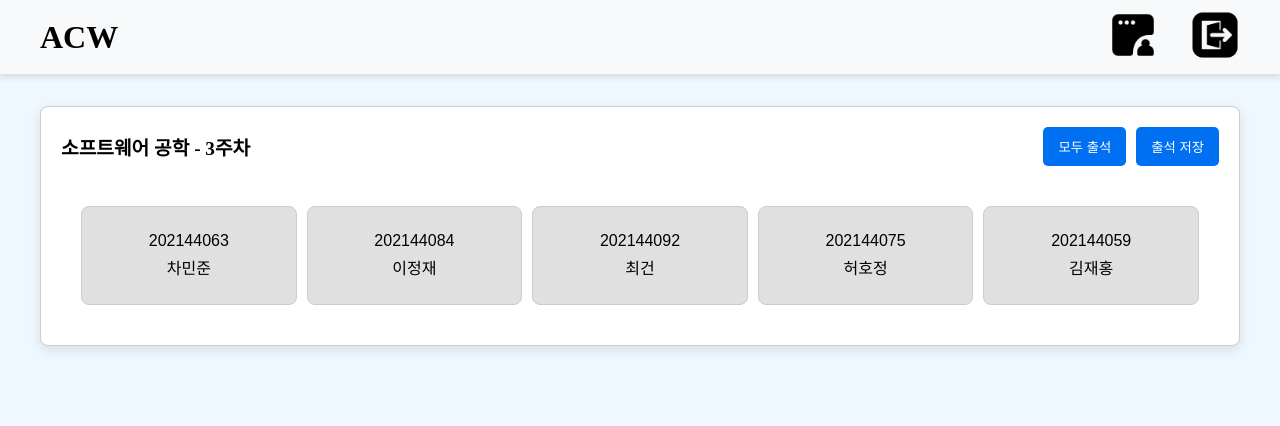
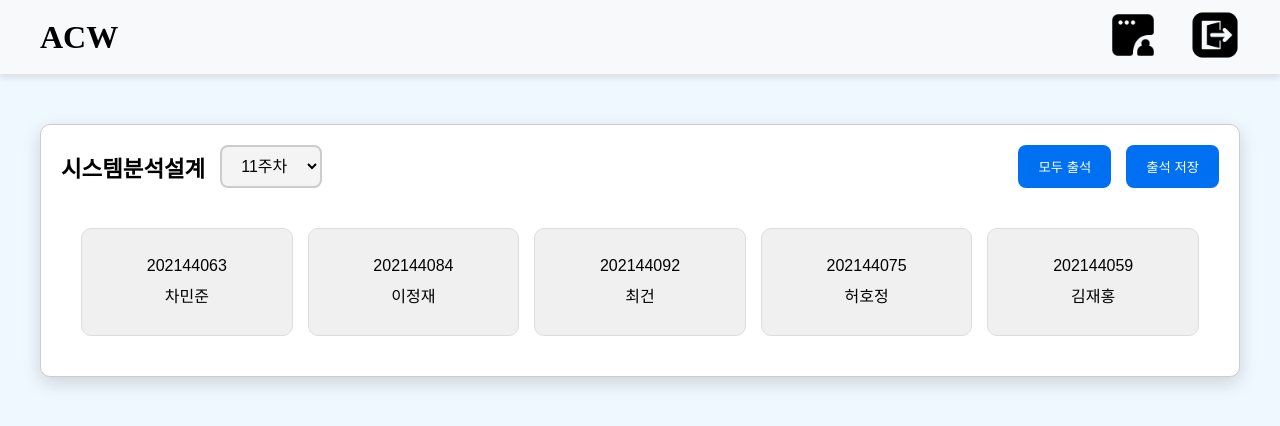
Before and after one commit to LEE5665/System-Assignment, a Next.js app in the folder Project/: page /Professor/Detail/1 in a window 1280 px wide. Shown: the top 426 px of the page. Built offline with nearby package versions, Linux system fonts and the light colour scheme.

Commit message:
그냥 상대경로 쓰자 에휴

```diff
--- a/Project/next.config.mjs
+++ /dev/null
@@ -1,11 +0,0 @@
-import path from 'path';
-
-/** @type {import('next').NextConfig} */
-const nextConfig = {
-  webpack: (config) => {
-    config.resolve.alias['@'] = path.resolve('./');
-    return config;
-  },
-};
-
-export default nextConfig;
--- a/Project/src/Component/교수/내비게이션/NavBar.jsx
+++ b/Project/src/Component/교수/내비게이션/NavBar.jsx
@@ -1,7 +1,7 @@
-import logoutImage from '@/public/logout.png';
-import myPageImage from '@/public/mypage.png';
 import Image from 'next/image';
 import Link from 'next/link';
+import logoutImage from '../../../../public/logout.png';
+import myPageImage from '../../../../public/mypage.png';
 import styles from './NavBar.module.css';
 export default function ProfessorNavBar() {
   return (
--- a/Project/src/Component/교수/대시보드/디테일/AttendanceTable.jsx
+++ b/Project/src/Component/교수/대시보드/디테일/AttendanceTable.jsx
@@ -9,8 +9,9 @@ const STATUS = {
   3: { label: '결석', color: 'red' },
 };
 
-export default function AttendanceTable({ data, subjectName, weekNumber }) {
+export default function AttendanceTable({ SaveInfo, data, subjectName, weekNumber }) {
   const [statuses, setStatuses] = useState(data.reduce((acc, cur) => ({ ...acc, [cur.id]: -1 }), {}));
+  const [week, setWeek] = useState(weekNumber);
 
   const handleClick = (id) => {
     setStatuses((prevStatuses) => ({
@@ -24,15 +25,31 @@ export default function AttendanceTable({ data, subjectName, weekNumber }) {
     setStatuses(newStatuses);
   };
 
-  const saveAttendance = () => {
-    console.log('출석 저장:', statuses);
+  const saveAttendance = async () => {
+    const result = await SaveInfo(statuses);
+    if (result) {
+      alert('출석이 저장되었습니다.');
+    } else {
+      alert('출석 저장에 실패했습니다.');
+    }
+  };
+
+  const handleWeekChange = (event) => {
+    setWeek(event.target.value);
   };
 
   return (
     <div className={styles.card}>
       <div className={styles.header}>
         <div className={styles.subjectInfo}>
-          {subjectName} - {weekNumber}주차
+          {subjectName}{' '}
+          <select value={week} onChange={handleWeekChange} className={styles.dropdown}>
+            {Array.from({ length: 15 }, (_, i) => (
+              <option key={i + 1} value={i + 1}>
+                {i + 1}주차
+              </option>
+            ))}
+          </select>
         </div>
         <div className={styles.buttons}>
           <button onClick={markAllAsPresent} className={styles.actionButton}>
--- a/Project/src/Component/교수/대시보드/디테일/AttendanceTable.module.css
+++ b/Project/src/Component/교수/대시보드/디테일/AttendanceTable.module.css
@@ -1,10 +1,10 @@
 .card {
   background-color: #ffffff;
   border: 1px solid #ccc;
-  border-radius: 8px;
+  border-radius: 10px;
   padding: 20px;
-  box-shadow: 0px 4px 12px rgba(0, 0, 0, 0.1);
-  margin-top: 2rem;
+  box-shadow: 0px 6px 18px rgba(0, 0, 0, 0.15);
+  margin-top: 50px;
 }
 
 .header {
@@ -15,53 +15,67 @@
 }
 
 .subjectInfo {
-  font-size: 1.2rem;
+  font-size: 1.4rem;
   font-weight: bold;
+  display: flex;
+  align-items: center;
+  gap: 15px;
+}
+
+.dropdown {
+  padding: 10px 15px;
+  font-size: 1rem;
+  border: 2px solid #ccc;
+  border-radius: 8px;
+  background-color: #f4f4f4;
+  cursor: pointer;
+  transition: all 0.3s ease;
 }
 
 .buttons {
   display: flex;
-  gap: 10px;
+  gap: 15px;
 }
 
 .actionButton {
   background-color: #0070f3;
   color: white;
   border: none;
-  border-radius: 5px;
-  padding: 10px 15px;
+  border-radius: 8px;
+  padding: 12px 20px;
   cursor: pointer;
-  transition: background-color 0.3s ease;
+  transition: background-color 0.3s ease, transform 0.2s ease;
 }
 
 .actionButton:hover {
   background-color: #005bb5;
+  transform: scale(1.05);
 }
 
 .table {
   display: grid;
   grid-template-columns: repeat(5, 1fr);
-  gap: 10px;
+  gap: 15px;
   padding: 20px;
 }
 
 .cell {
-  background-color: #e0e0e0;
-  border: 1px solid #ccc;
-  border-radius: 8px;
+  background-color: #f9f9f9;
+  border: 1px solid #ddd;
+  border-radius: 10px;
   padding: 20px;
   text-align: center;
   font-size: 1rem;
   cursor: pointer;
-  transition: background-color 0.3s ease, transform 0.2s ease, box-shadow 0.2s ease;
+  transition: background-color 0.3s ease, transform 0.2s ease, box-shadow 0.3s ease;
 }
 
 .cell div {
-  margin: 5px 0;
+  margin: 8px 0;
 }
 
 .default {
-  background-color: #e0e0e0;
+  background-color: #f0f0f0;
 }
 
 .green {
@@ -78,6 +92,6 @@
 
 .cell:hover {
   transform: scale(1.05);
-  z-index: 10;
-  box-shadow: 0px 4px 12px rgba(0, 0, 0, 0.2);
+  box-shadow: 0px 6px 14px rgba(0, 0, 0, 0.1);
+  font-weight: bold;
 }
--- a/Project/src/Component/학생/내비게이션/NavBar.jsx
+++ b/Project/src/Component/학생/내비게이션/NavBar.jsx
@@ -1,7 +1,7 @@
 import Image from 'next/image';
 import Link from 'next/link';
-import logoutImage from '../../../public/logout.png';
-import myPageImage from '../../../public/mypage.png';
+import logoutImage from '../../../../public/logout.png';
+import myPageImage from '../../../../public/mypage.png';
 import styles from './NavBar.module.css';
 export default function StudentNavBar() {
   return (
--- a/Project/src/app/(Public)/Login/page.jsx
+++ b/Project/src/app/(Public)/Login/page.jsx
@@ -1,5 +1,5 @@
-import LoginComponent from '@/src/Component/계정/로그인/Login';
 import { cookies } from 'next/headers';
+import LoginComponent from './../../../Component/계정/로그인/Login';
 
 async function login({ id, password }) {
   'use server';
--- a/Project/src/app/Professor/Detail/[id]/page.jsx
+++ b/Project/src/app/Professor/Detail/[id]/page.jsx
@@ -1,6 +1,14 @@
-import AttendanceTable from '@/src/Component/교수/대시보드/디테일/AttendanceTable';
-
+import { subjectData } from '../../page';
+import AttendanceTable from './../../../../Component/교수/대시보드/디테일/AttendanceTable';
+const subject = subjectData;
+async function SaveInfo(id, statuses) {
+  'use server';
+  // API에 Fetch할꺼임
+  console.log('id:', id, 'statuses:', statuses);
+  return true;
+}
 export default async function Page({ params: { id } }) {
+  const weekNumber = Math.floor(Math.random() * 15) + 1;
   const data = [
     { id: '1', name: '차민준', number: '202144063' },
     { id: '2', name: '이정재', number: '202144084' },
@@ -8,5 +16,11 @@ export default async function Page({ params: { id } }) {
     { id: '4', name: '허호정', number: '202144075' },
     { id: '5', name: '김재홍', number: '202144059' },
   ];
-  return <AttendanceTable data={data} subjectName="소프트웨어 공학" weekNumber={3} />;
+  const handleSaveInfo = async (statuses) => {
+    'use server';
+    return await SaveInfo(id, statuses);
+  };
+  return (
+    <AttendanceTable SaveInfo={handleSaveInfo} data={data} subjectName={subject[id].title} weekNumber={weekNumber} />
+  );
 }
--- a/Project/src/app/Professor/layout.jsx
+++ b/Project/src/app/Professor/layout.jsx
@@ -1,4 +1,4 @@
-import ProfessorNavBar from '@/src/Component/교수/내비게이션/NavBar';
+import ProfessorNavBar from './../../Component/교수/내비게이션/NavBar';
 
 export const metadata = {
   title: '교수',
--- a/Project/src/app/Professor/page.jsx
+++ b/Project/src/app/Professor/page.jsx
@@ -1,5 +1,6 @@
-import { getTokenId } from '@/src/action/token';
-import DashBoard from '@/src/Component/교수/대시보드/DashBoard';
+import { getTokenId } from '../../action/token';
+import DashBoard from './../../Component/교수/대시보드/DashBoard';
+
 async function getData() {
   'use server';
   const response = await fetch(process.env.GET_MAIN_PAGE_DATA_API_URL, {
@@ -15,12 +16,11 @@ async function getData() {
     return response.json();
   }
 }
-export default async function Page() {
 // id : db의 id
 // title : 과목명
 // grade : 학년
 // class : 반
-  const data = [
+export const subjectData = [
   { id: '1', title: '시스템분석설계', grade: '1', class: 'A' },
   { id: '2', title: '시스템분석설계', grade: '1', class: 'B' },
   { id: '3', title: '시스템분석설계', grade: '1', class: 'C' },
@@ -41,5 +41,7 @@ export default async function Page() {
   { id: '18', title: '정보보안', grade: '3', class: 'C' },
 ];
 //await getData();
+export default async function Page() {
+  const data = subjectData;
   return <DashBoard data={data} />;
 }
--- a/Project/src/app/Student/layout.jsx
+++ b/Project/src/app/Student/layout.jsx
@@ -1,5 +1,4 @@
-import StudentNavBar from '@/src/Component/학생/내비게이션/NavBar';
-
+import StudentNavBar from './../../Component/학생/내비게이션/NavBar';
 export const metadata = {
   title: '학생',
 };
--- a/Project/src/app/api/auth/login/route.js
+++ b/Project/src/app/api/auth/login/route.js
@@ -2,7 +2,7 @@ import { NextResponse } from 'next/server';
 
 export async function POST(request) {
   const { id, password } = await request.json();
-  console.log(id, password);
+  // console.log(id, password);
   if (id == '교수') {
     const accessToken = { name: '아무개', role: 'Professor', id: '1234' };
     const refreshToken = {};
```
Also changed, not shown: Project/jsconfig.json (deleted, +0 -9 lines). Lines whose indentation alone changed are shown as unchanged.
